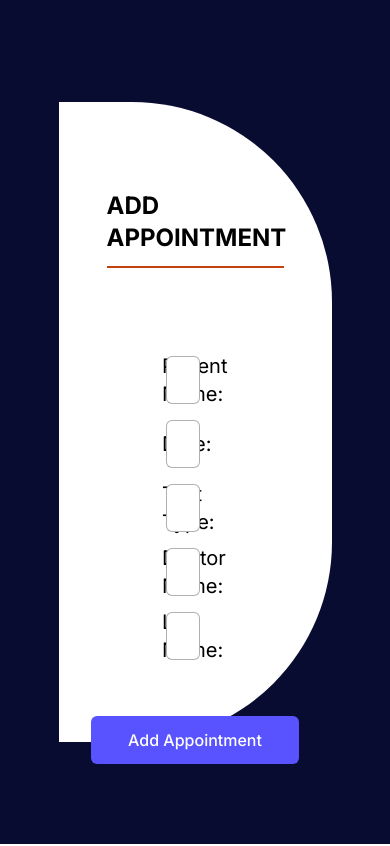
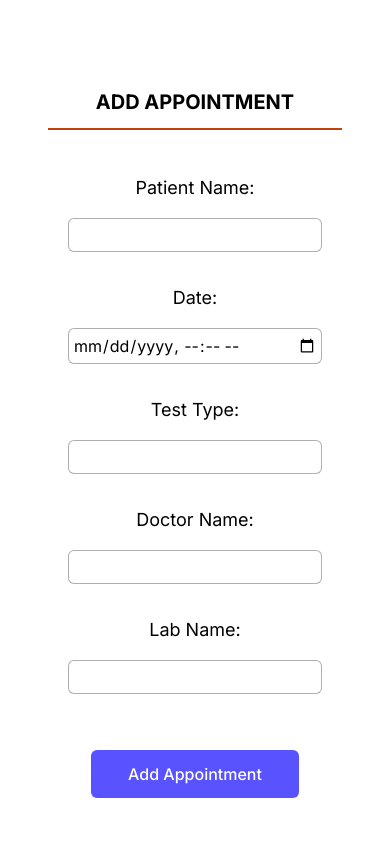
Before and after one commit to rishabhjha12-hub/manorma-med-nextjs, a Next.js app: page /addAppointment in a window 390 px wide. Built offline with nearby package versions, Linux system fonts and the light colour scheme; no server answers.

Commit message:
styled responsiveness in addAppointment page

```diff
--- a/src/app/addAppointment/page.tsx
+++ b/src/app/addAppointment/page.tsx
@@ -50,17 +50,17 @@ const AppointmentForm = () => {
 
 
   return (
-    <div className="w-full h-[100vh] bg-[#090c31] flex justify-center items-center">
-      <main className="bg-white h-[40rem] w-[70%] p-12 rounded-tl-none rounded-tr-[200px] rounded-br-[200px] rounded-bl-none">
+    <div className="w-full h-[100vh] lg:bg-[#090c31] flex justify-center items-center">
+      <main className="bg-white w-full h-full lg:h-[40rem] lg:w-[70%] p-12 lg:rounded-tl-none lg:rounded-tr-[200px] lg:rounded-br-[200px] lg:rounded-bl-none">
 
-         <h2 className="flex uppercase font-bold text-2xl pt-10 pb-3 border-b-2 border-b-orange-700">Add Appointment</h2>
+         <h2 className="flex uppercase justify-center font-bold text-xl pt-10 pb-3 border-b-2 border-b-orange-700 lg:text-2xl lg:justify-start">Add Appointment</h2>
 
         <form
           onSubmit={handleSubmit}
-          className="m-20 flex flex-col items-center justify-center"
+          className="m-5 flex flex-col items-center justify-center lg:m-20"
         >
-          <div className="h-12 flex items-center justify-end w-3/5 m-2">
-            <label className="font-normal text-xl w-2/5 mx-0 my-4">
+          <div className="flex flex-col w-full items-center lg:flex-row lg:justify-end lg:h-12 lg:w-3/5 m-2">
+            <label className="font-normal text-lg lg:text-xl lg:w-2/5 mx-0 my-4">
               Patient Name:
             </label>
             <input
@@ -68,23 +68,23 @@ const AppointmentForm = () => {
               name="patientName"
               value={formData.patientName}
               onChange={handleChange}
-              className="self-stretch w-4/5 p-4 rounded-md border border-solid border-[rgba(123,123,123,0.6)] outline-none"
+              className="self-stretch p-1  rounded-md border border-solid lg:w-4/5 lg:p-4 border-[rgba(123,123,123,0.6)] outline-none"
             />
           </div>
 
-          <div className="h-12 flex items-center justify-end w-3/5 m-2">
-            <label className="font-normal text-xl w-2/5 mx-0 my-4">Date:</label>
+          <div className="flex flex-col w-full items-center lg:flex-row lg:justify-end lg:h-12 lg:w-3/5 m-2">
+            <label className="font-normal text-lg lg:text-xl lg:w-2/5 mx-0 my-4">Date:</label>
             <input
               type="datetime-local"
               name="date"
               value={formData.date}
               onChange={handleChange}
-              className="self-stretch w-4/5 p-4 rounded-md border border-solid border-[rgba(123,123,123,0.6)] outline-none"
+              className="self-stretch p-1  rounded-md border border-solid lg:w-4/5 lg:p-4 border-[rgba(123,123,123,0.6)] outline-none"
             />
           </div>
 
-          <div className="h-12 flex items-center justify-end w-3/5 m-2">
-            <label className="font-normal text-xl w-2/5 mx-0 my-4">
+          <div className="flex flex-col w-full items-center lg:flex-row lg:justify-end lg:h-12 lg:w-3/5 m-2">
+            <label className="font-normal text-lg lg:text-xl lg:w-2/5 mx-0 my-4">
               Test Type:
             </label>
             <input
@@ -92,12 +92,12 @@ const AppointmentForm = () => {
               name="testType"
               value={formData.testType}
               onChange={handleChange}
-              className="self-stretch w-4/5 p-4 rounded-md border border-solid border-[rgba(123,123,123,0.6)] outline-none"
+              className="self-stretch p-1  rounded-md border border-solid lg:w-4/5 lg:p-4 border-[rgba(123,123,123,0.6)] outline-none"
             />
           </div>
 
-          <div className="h-12 flex items-center justify-end w-3/5 m-2">
-            <label className="font-normal text-xl w-2/5 mx-0 my-4">
+          <div className="flex flex-col w-full items-center lg:flex-row lg:justify-end lg:h-12 lg:w-3/5 m-2">
+            <label className="font-normal text-lg lg:text-xl lg:w-2/5 mx-0 my-4">
               Doctor Name:
             </label>
             <input
@@ -105,12 +105,12 @@ const AppointmentForm = () => {
               name="doctorName"
               value={formData.doctorName}
               onChange={handleChange}
-              className="self-stretch w-4/5 p-4 rounded-md border border-solid border-[rgba(123,123,123,0.6)] outline-none"
+              className="self-stretch p-1  rounded-md border border-solid lg:w-4/5 lg:p-4 border-[rgba(123,123,123,0.6)] outline-none"
             />
           </div>
 
-          <div className="h-12 flex items-center justify-end w-3/5 m-2">
-            <label className="font-normal text-xl w-2/5 mx-0 my-4">
+          <div className="flex flex-col w-full items-center lg:flex-row lg:justify-end lg:h-12 lg:w-3/5 m-2">
+            <label className="font-normal text-lg lg:text-xl lg:w-2/5 mx-0 my-4">
               Lab Name:
             </label>
             <input
@@ -118,7 +118,7 @@ const AppointmentForm = () => {
               name="labName"
               value={formData.labName}
               onChange={handleChange}
-              className="self-stretch w-4/5 p-4 rounded-md border border-solid border-[rgba(123,123,123,0.6)] outline-none"
+              className="self-stretch p-1  rounded-md border border-solid lg:w-4/5 lg:p-4 border-[rgba(123,123,123,0.6)] outline-none"
             />
           </div>
 
```
